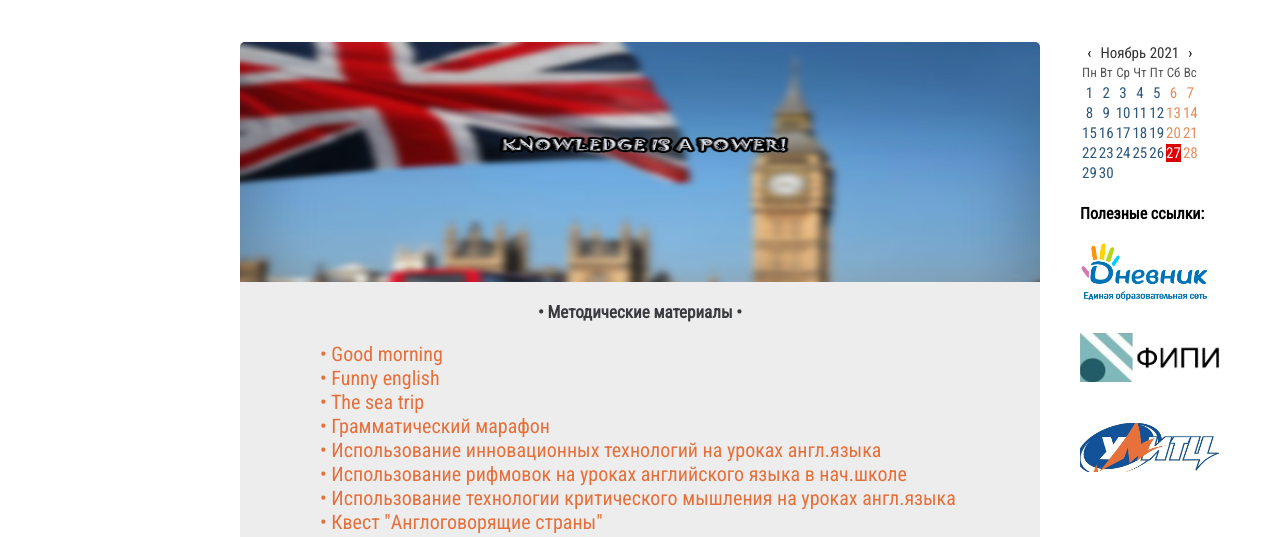
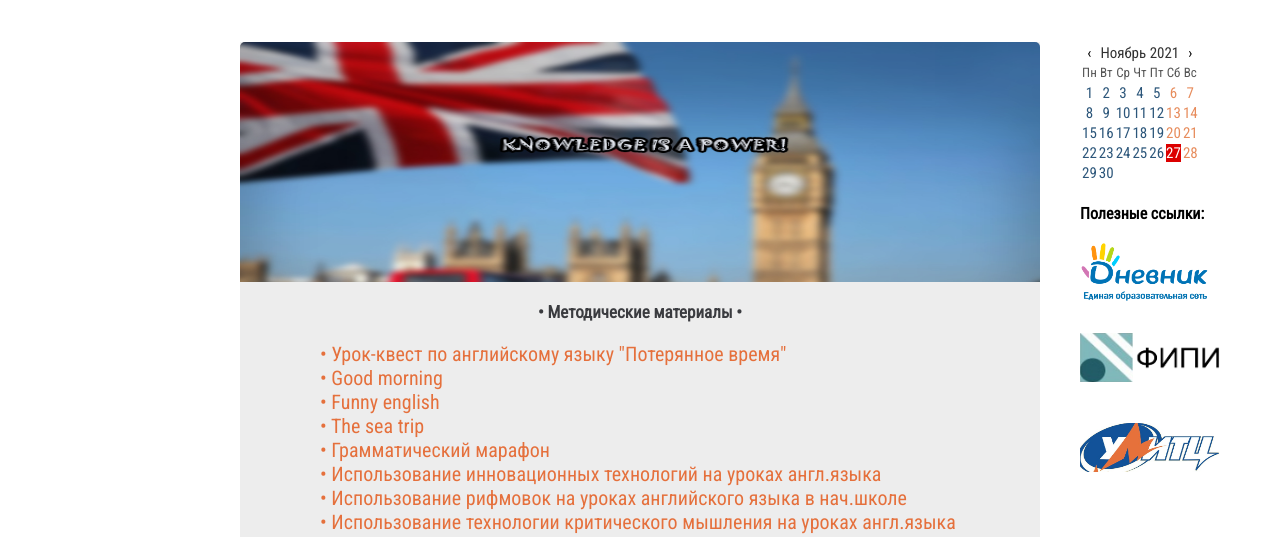
Before and after one commit to opt1st11/opt1st11.github.io, a plain HTML site: page materials.html in a window 1280 px wide. Shown: the part 263-800 px from the top of the page. Drawn offline with nearby package versions, Linux system fonts and the light colour scheme; files whose address does not match are found by name.

Commit message:
Update materials.html

```diff
--- a/materials.html
+++ b/materials.html
@@ -55,6 +55,7 @@
 			<div class="blog-body">
 				<div class="blog-text">
 					<p class="about-self">&#8226; Методические материалы &#8226;</p>
+						<a href="materials/Урок-квест по английскому языку Потерянное время.pdf" class="mat">&#8226; Урок-квест по английскому языку "Потерянное время"</a><br>
 						<a href="materials/2класс-мн-число.pdf" class="mat">&#8226; Good morning</a><br>
 						<a href="materials/riddles.pdf" class="mat">&#8226; Funny english</a><br>
 						<a href="materials/The-Sea-Trip.pdf" class="mat">&#8226; The sea trip</a><br>
@@ -90,6 +91,8 @@
 						<a href="materials/Урок английского языка в 7 классе.pdf" class="mat">&#8226; Урок английского языка: 7 класс</a><br>
 						<a href="materials/Фразы для диалога.pdf" class="mat">&#8226; Фразы для диалога</a><br>
 						<a href="materials/викторина.pdf" class="mat">&#8226; Викторина</a><br>
+
+
 					<p class="about-self">Метод "Story telling"</p>
 					<video controls poster="https://comdas.ru/wp-content/uploads/2017/10/6-luchshix-programm-dlya-montazha-video_1508095336-1140x570.jpg" preload="none">
 					<source src="materials/video1.mp4" type="video/mp4">
```
